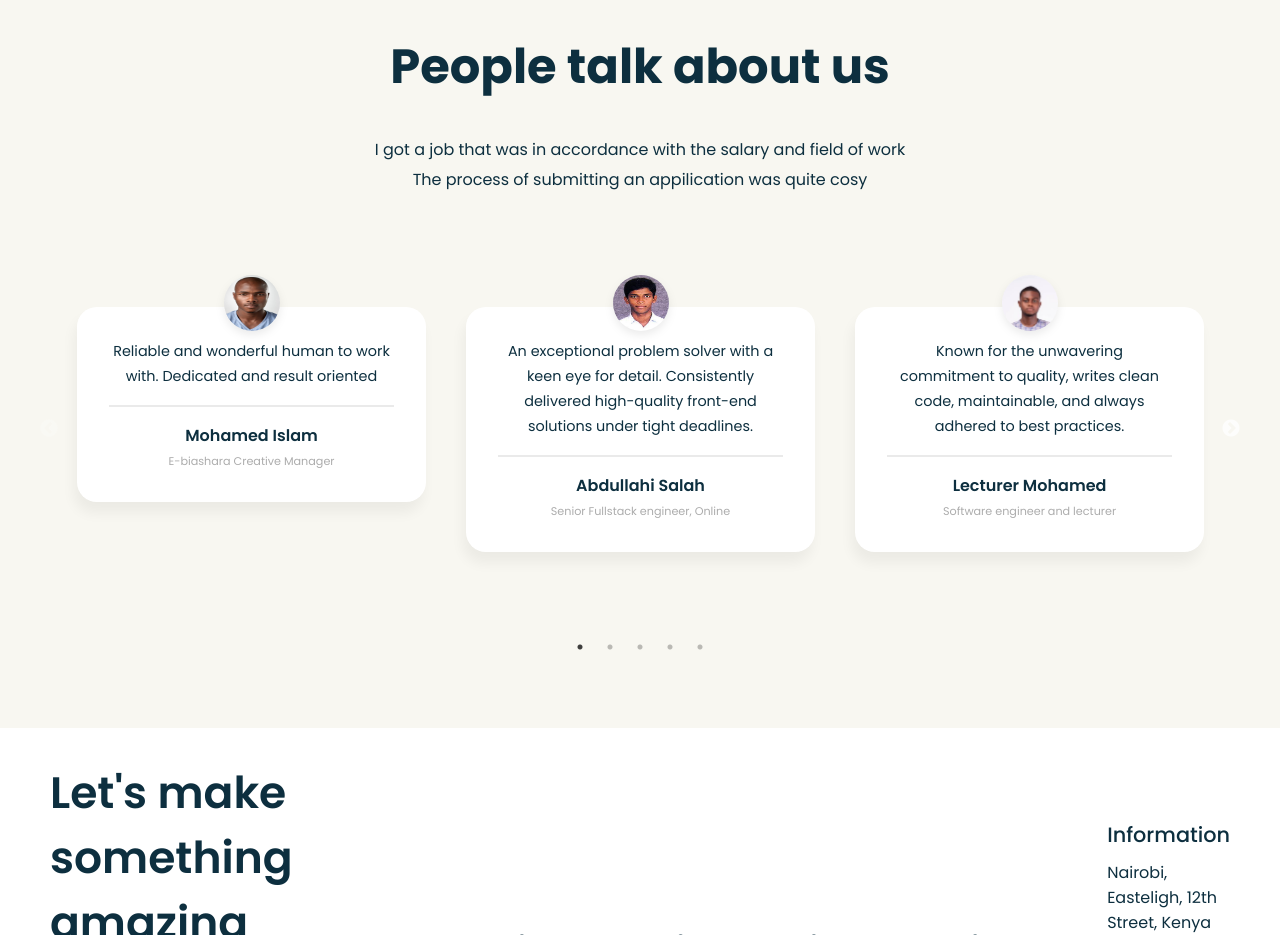
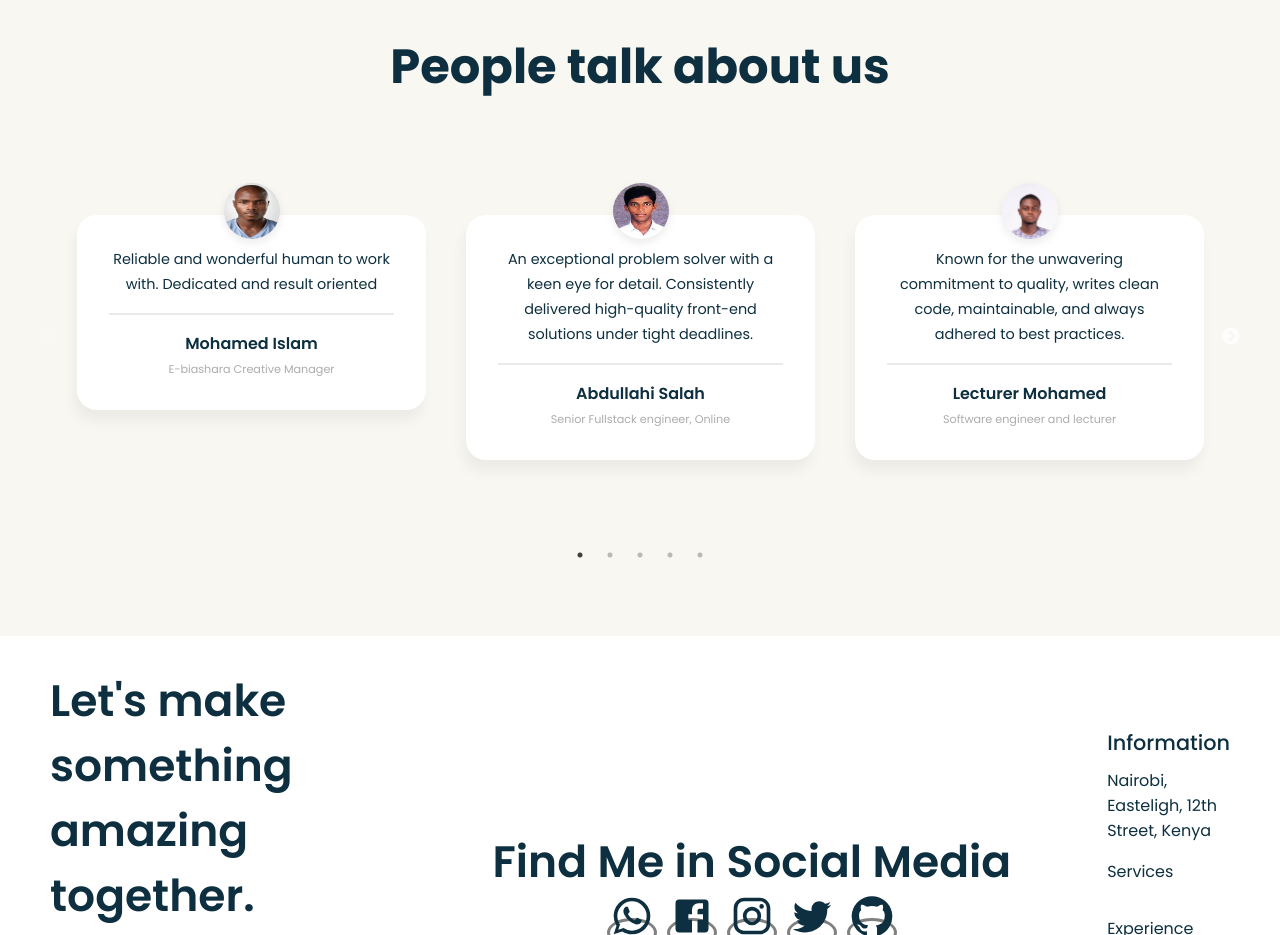
Before and after one commit to Abdirizackmasta/Portfoliov2, a React (Vite) app: page / in a window 1280 px wide. Shown: the part 2900-3835 px from the top of the page. Built offline with nearby package versions, Linux system fonts and the light colour scheme.

Commit message:
removed unnecessary details

```diff
--- a/src/components/People/People.jsx
+++ b/src/components/People/People.jsx
@@ -27,10 +27,10 @@ const People = () => {
       >
         <div className={`flexCenter ${css.heading}`}>
           <span className="primaryText">People talk about us</span>
-          <p style={{ marginTop: "2rem" }}>
+          {/* <p style={{ marginTop: "2rem" }}>
             I got a job that was in accordance with the salary and field of work
           </p>
-          <p>The process of submitting an appilication was quite cosy</p>
+          <p>The process of submitting an appilication was quite cosy</p> */}
         </div>
 
         <div className={`yPaddings ${css.comments}`}>
```
